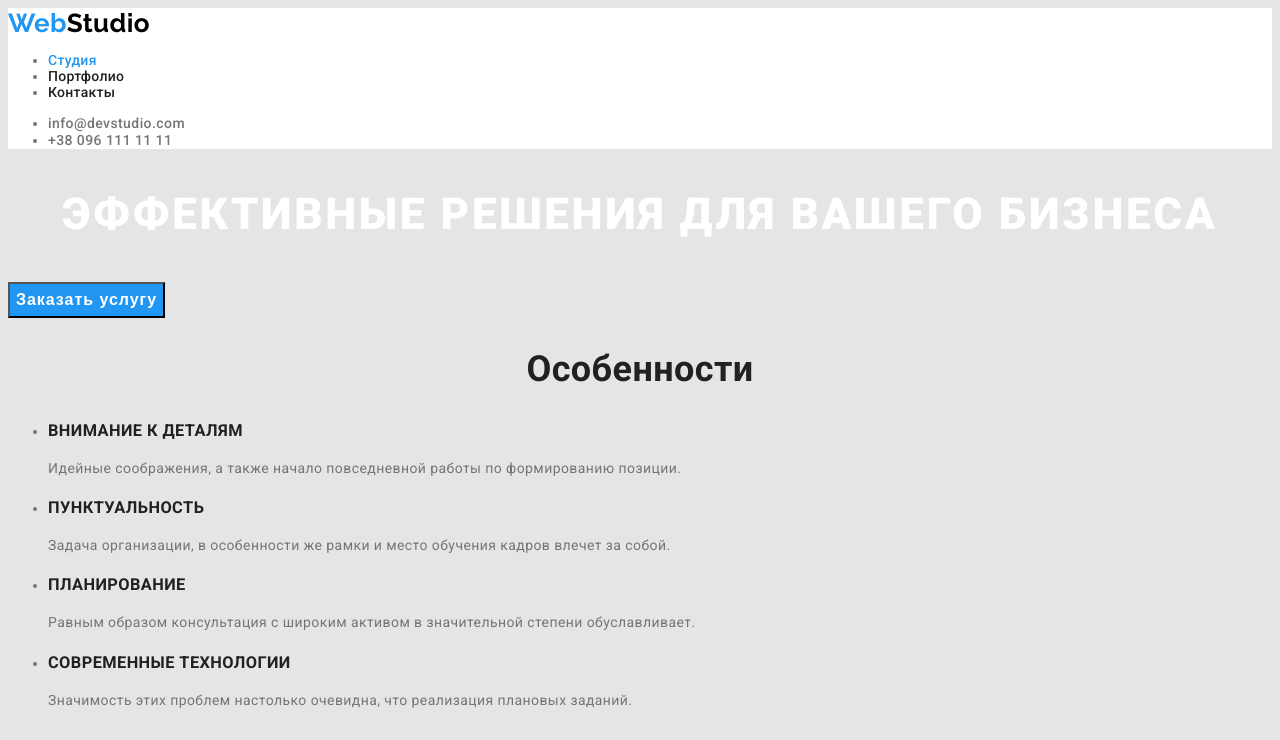
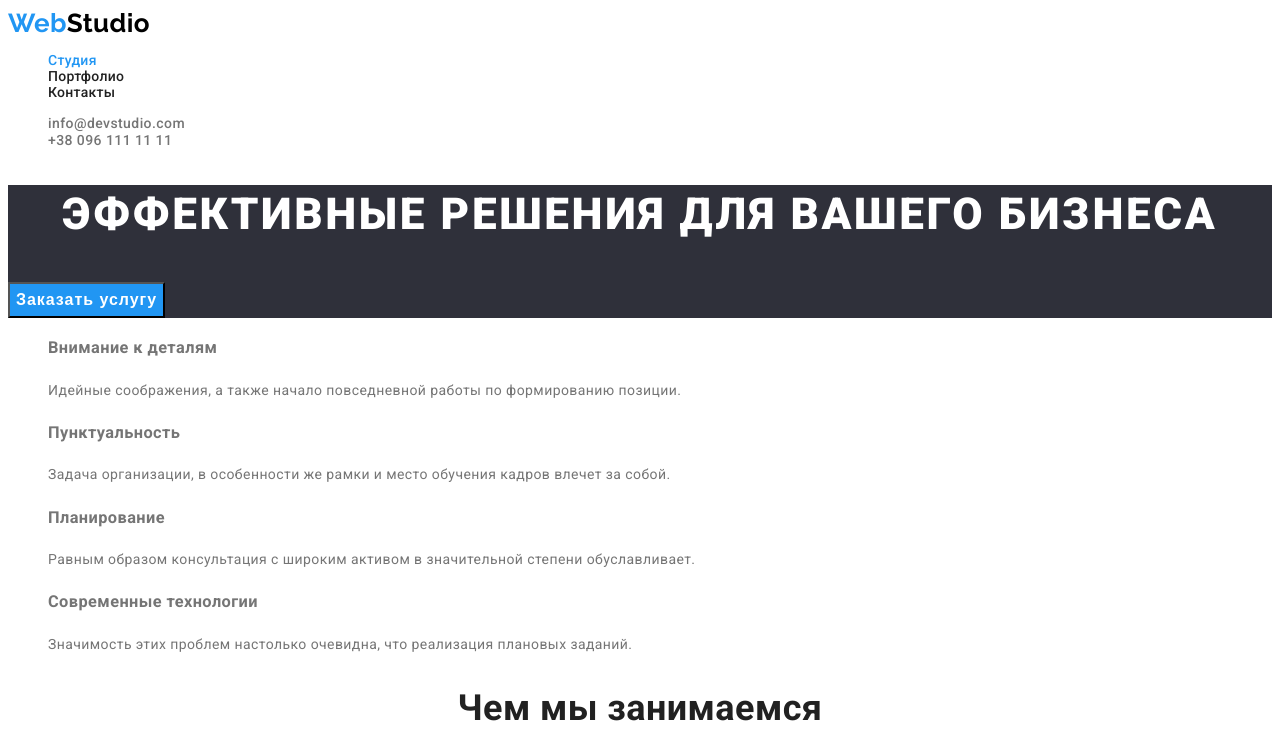
Before and after one commit to danilenkova/goit-markup-hw-02, a plain HTML site: page index.html in a window 1280 px wide. Shown: the top 740 px of the page. Drawn offline with Linux system fonts and the light colour scheme.

Commit message:
Исправляет ошибки

```diff
--- a/css/styles.css
+++ b/css/styles.css
@@ -1,14 +1,7 @@
-/* цвет акцента #2196F3; */
-/* цвет футера #2F303A; */
-/* черный #000000; */
-/* дополнительный цвет текста #212121; */
-/* основной цвет текста #757575; */
-/* цвет ссылок в футере rgba(255, 255, 255, 0.6); */
-
 :root {
   --header-bg-color: #ffffff;
-  --primary-bg-color: #e5e5e5;
-  --secondary-bg-color: #f5f4fa;
+  --primary-bg-color: #f5f4fa;
+  --hero-bg-color: #2f303a;
   --primary-text-color: #757575;
   --secondary-text-color: #212121;
   --accent-color: #2196f3;
@@ -18,7 +11,6 @@
 }
 
 body {
-  background-color: var(--primary-bg-color);
   color: var(--primary-text-color);
   font-family: Roboto, sans-serif;
   font-size: 14px;
@@ -27,6 +19,10 @@ body {
 
 .link {
   text-decoration: none;
+}
+
+.list {
+  list-style: none;
 }
 
 /* Header */
@@ -80,6 +76,10 @@ body {
 
 /* Hero */
 
+.hero {
+  background-color: var(--hero-bg-color);
+}
+
 .hero .title {
   font-weight: 900;
   font-size: 44px;
@@ -124,29 +124,37 @@ body {
   color: var(--header-bg-color);
 }
 
-/* Feature */
+/* Main section */
 
-.feature-list {
+.title {
+  font-weight: 700;
+}
+
+.feature.title,
+.portfolio.title {
+  display: none;
+}
+
+.feature.list {
   line-height: 1.71;
 }
 
 .feature-list .title {
-  font-weight: 700;
   line-height: 1.14;
   text-transform: uppercase;
   color: var(--secondary-text-color);
 }
 
-/* Main section */
-
 .section > .title {
-  font-weight: 700;
   font-size: 36px;
   line-height: 1.17;
   text-align: center;
   color: var(--secondary-text-color);
 }
 
+.team {
+  background-color: var(--primary-bg-color);
+}
 .team .title {
   font-weight: 500;
   font-size: 16px;
@@ -161,7 +169,6 @@ body {
 }
 
 .portfolio .title {
-  font-weight: 700;
   font-size: 18px;
   line-height: 2;
   letter-spacing: 0.06em;
--- a/index.html
+++ b/index.html
@@ -26,7 +26,7 @@
         </ul>
       </nav>
       <!-- Контакты в шапке -->
-      <ul class="header-contacts">
+      <ul class="header-contacts list">
         <li><a href="mailto:info@devstudio.com" class="link">info@devstudio.com</a></li>
         <li><a href="tel:+380961111111" class="link">+38 096 111 11 11</a></li>
       </ul>
@@ -41,12 +41,15 @@
       </section>
 
       <!-- Особенности -->
+      <div class="feature">
         <section class="section">
-        <h2 class="title">Особенности</h2>
-        <ul class="feature-list">
+          <h2 class="feature title">Особенности</h2>
+          <ul class="feature list">
             <li>
               <h3 class="title">Внимание к деталям</h3>
-            <p>Идейные соображения, а также начало повседневной работы по формированию позиции.</p>
+              <p>
+                Идейные соображения, а также начало повседневной работы по формированию позиции.
+              </p>
             </li>
             <li>
               <h3 class="title">Пунктуальность</h3>
@@ -66,12 +69,13 @@
             </li>
           </ul>
         </section>
+      </div>
 
       <!-- Чем мы занимаемся -->
       <section class="section">
         <h2 class="title">Чем мы занимаемся</h2>
 
-        <ul>
+        <ul class="list">
           <li>
             <img src="./images/dev.jpg" alt="Разработка" width="370" />
           </li>
@@ -85,10 +89,11 @@
       </section>
 
       <!-- Наша команда -->
+      <div class="team">
         <section class="section">
           <h2 class="title">Наша команда</h2>
 
-        <ul class="team">
+          <ul class="team list">
             <li>
               <img src="./images/designer.jpg" alt="Фото Игоря Демьяненко" width="270" />
               <h3 class="title">Игорь Демьяненко</h3>
@@ -111,6 +116,7 @@
             </li>
           </ul>
         </section>
+      </div>
     </main>
 
     <!-- Футер -->
```
Also changed, not shown: portfolio.html (+5 -3 lines). Lines whose indentation alone changed are shown as unchanged.
